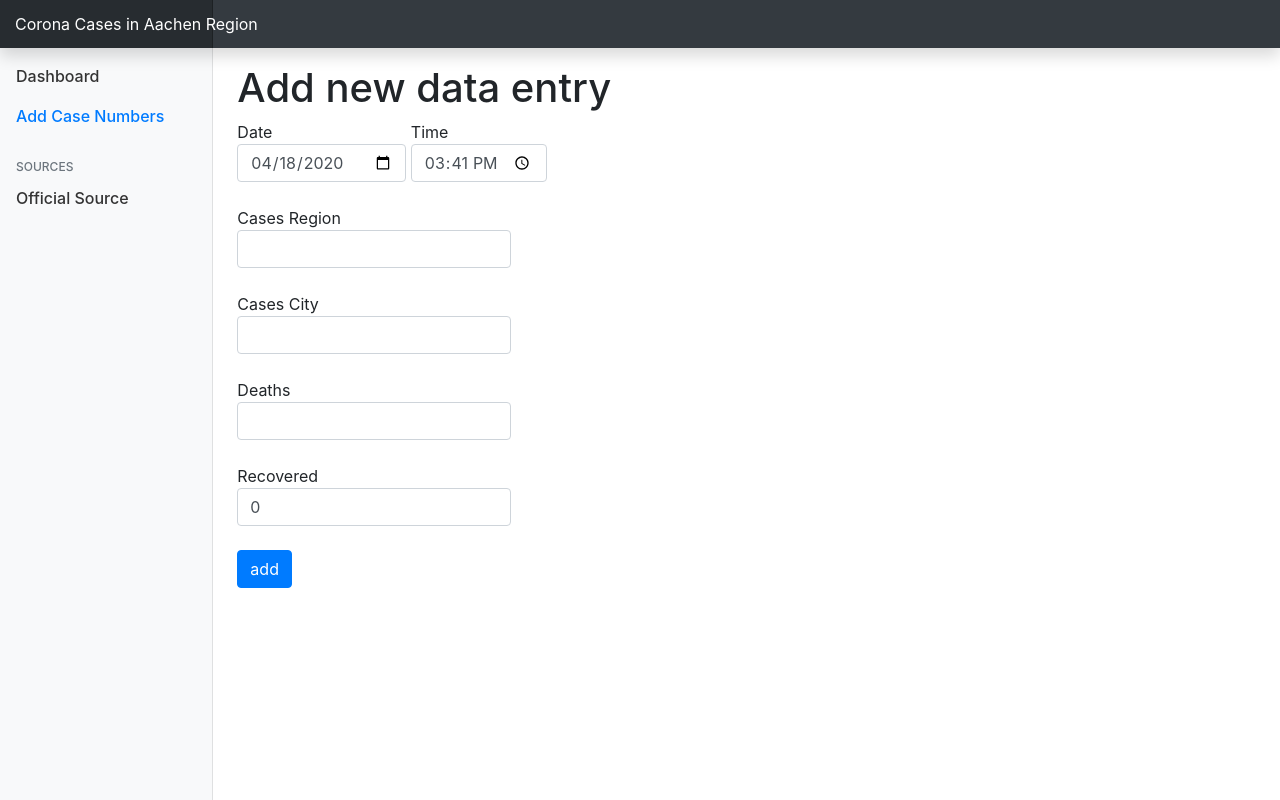
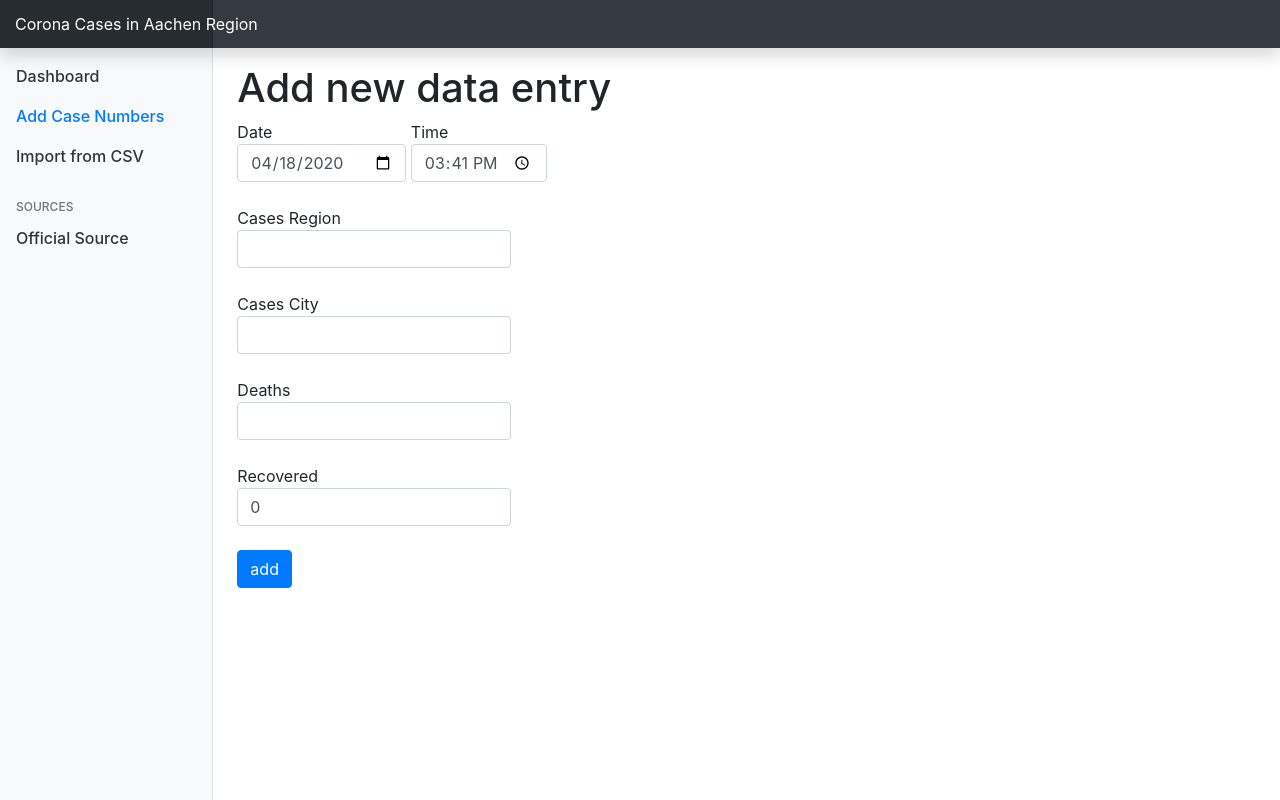
Before and after one commit to massenmacher/corona-ac, a Flask app: page /cases/add in a window 1280 px wide. Run offline with Flask 2, Linux system fonts and the light colour scheme; some libraries are stand-ins or nearby versions.

Commit message:
Add link for CSV import

```diff
--- a/templates/common/sidepanel.html
+++ b/templates/common/sidepanel.html
@@ -4,6 +4,7 @@
         <ul class="nav flex-column">
             {{ panel_generator.sidebar_link("Dashboard", 'dashboard.dashboard_home', request.path) }}
             {{ panel_generator.sidebar_link("Add Case Numbers", 'case_data.add', request.path) }}
+            {{ panel_generator.sidebar_link("Import from CSV", 'case_data.add_csv', request.path) }}
         </ul>
         <h6 class="sidebar-heading d-flex justify-content-between align-items-center px-3 mt-4 mb-1 text-muted">
             <span>Sources</span>
```
